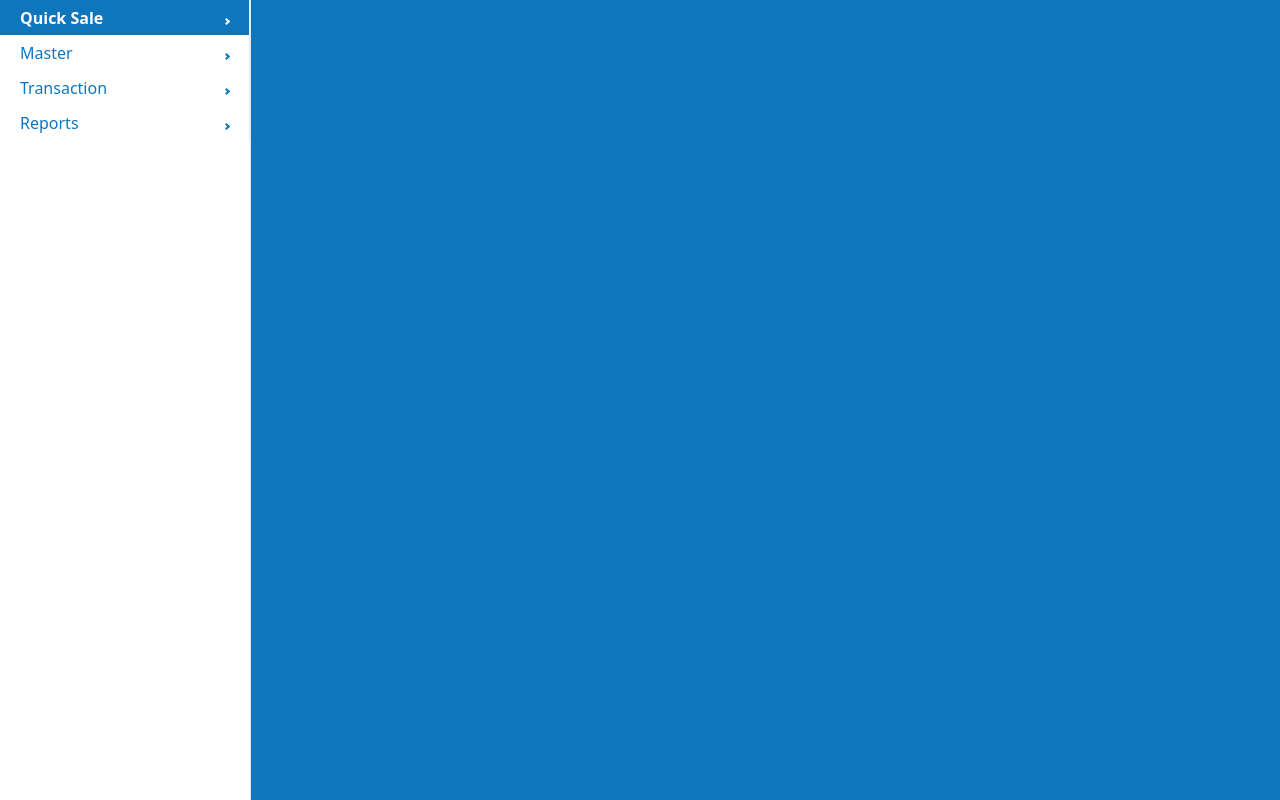
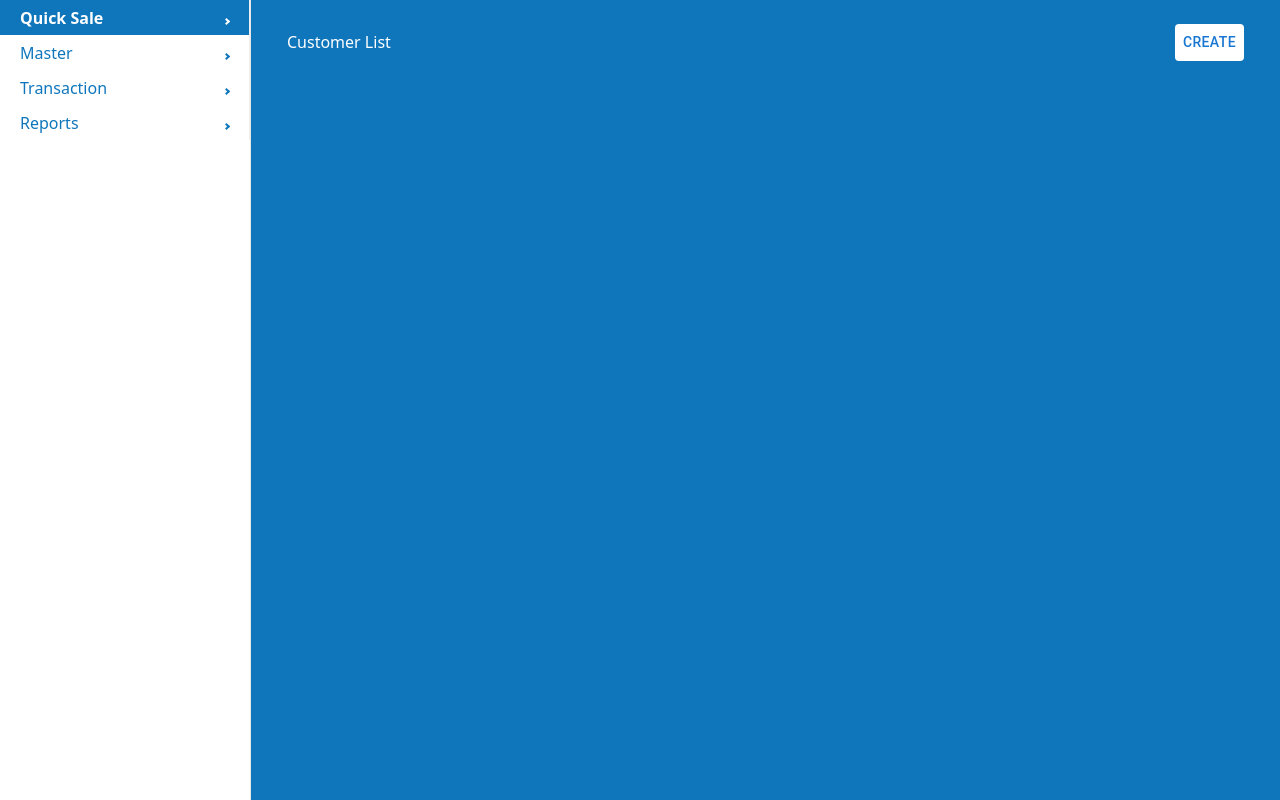
Before and after one commit to dhruv-panchal211/up-ss, a React (Vite) app: page /customer in a window 1280 px wide. Built offline with nearby package versions, Linux system fonts and the light colour scheme; no server answers.

Commit message:
Create customer route added.

```diff
--- a/src/pages/customer/CustomerList.jsx
+++ b/src/pages/customer/CustomerList.jsx
@@ -1,14 +1,26 @@
 import { useEffect } from "react";
 import axiosPrivate from "../../api/BaseURL";
+import { Button } from "@mui/material";
+import { useNavigate } from "react-router-dom";
 
 const CustomerList = () => {
+  const navigate = useNavigate();
   useEffect(() => {
     axiosPrivate.get(
       `api/resource/Customer/?fields=["name","customer_name","customer_group","customer_type"]`
     );
   }, []);
 
-  return <div></div>;
+  return (
+    <div className="m-6">
+      <div className="flex items-center justify-between">
+        <h3 className="text-white">Customer List</h3>
+        <Button onClick={() => navigate("create")} className="!bg-white">
+          Create
+        </Button>
+      </div>
+    </div>
+  );
 };
 
 export default CustomerList;
```
